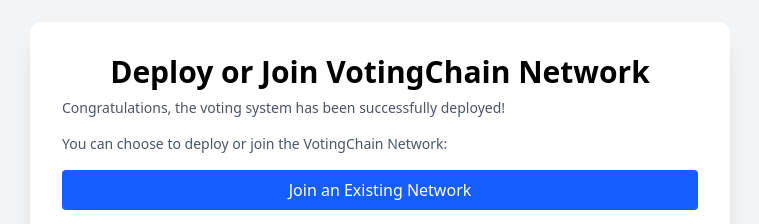
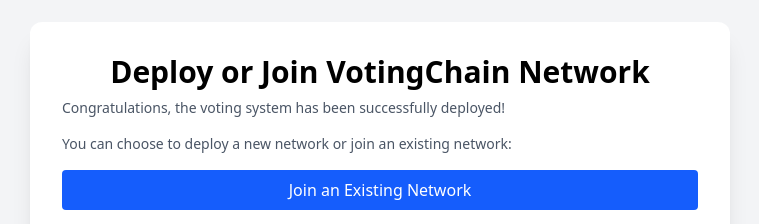
Before and after one commit to AdemJensen/VotingChain, a React (Vite) app in the folder frontend/: page /init in a window 1280 px wide. Shown: the part 232-456 px from the top of the page, without its empty margins (260-1019 px from the left). Built offline with nearby package versions, Linux system fonts and the light colour scheme.

Commit message:
feat: copy network address

```diff
--- a/frontend/src/pages/Init.jsx
+++ b/frontend/src/pages/Init.jsx
@@ -149,13 +149,16 @@ const Init = () => {
                     You have joined the following network:
                 </p>}
                 {currentStep === "" && getManagerAddr() !== "" && <button
-                    disabled={true}
+                    onClick={() => {
+                        navigator.clipboard.writeText(normalizeHex0x(getManagerAddr()));
+                        toast("Network Address copied to clipboard", "success");
+                    }}
                     className="flex mb-2 px-4 py-2 shadow rounded w-full text-left bg-gray-100 hover:bg-gray-200"
                 >
                     {normalizeHex0x(getManagerAddr())}
                 </button>}
                 {currentStep === "" && <p className="text-gray-600 text-sm w-full text-left mb-4">
-                    You can choose to deploy or join the VotingChain Network:
+                    You can choose to deploy a new network or join an existing network:
                 </p>}
                 {currentStep === "" && <button
                     onClick={() => {setCurrentStep("join")}}
```
